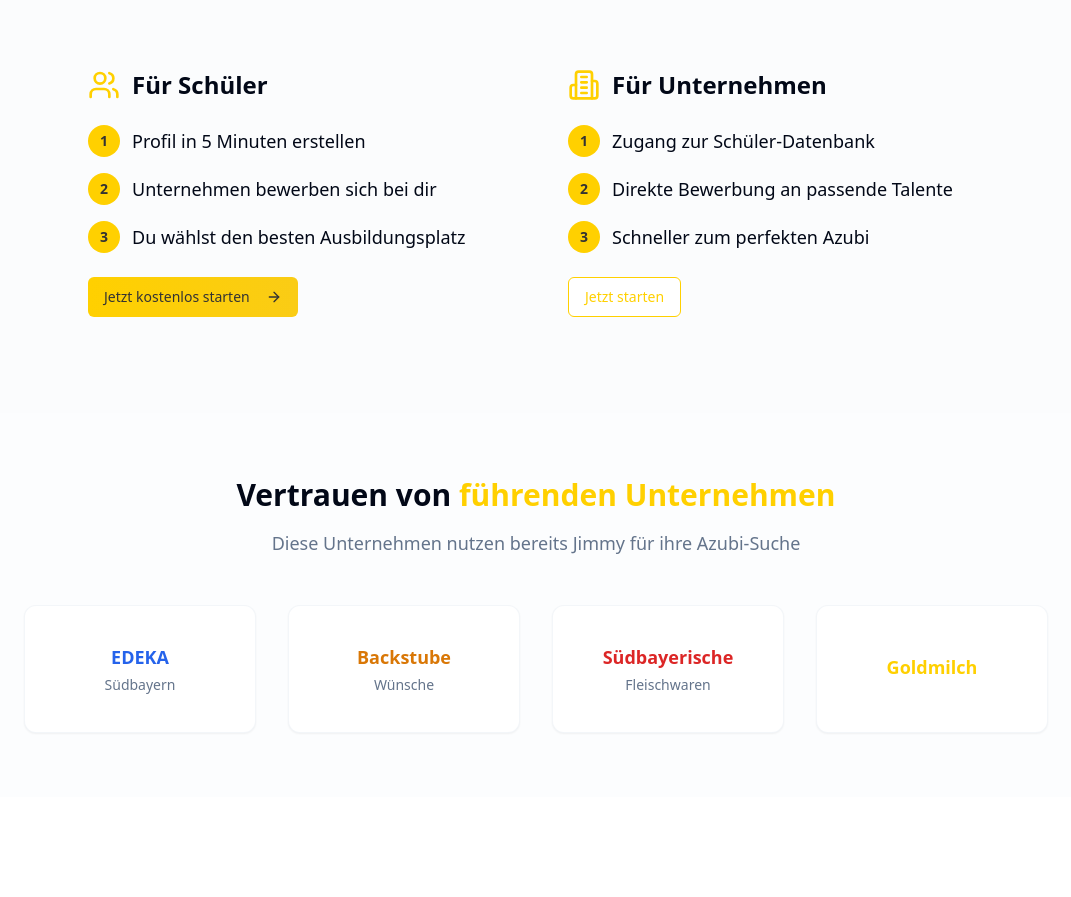
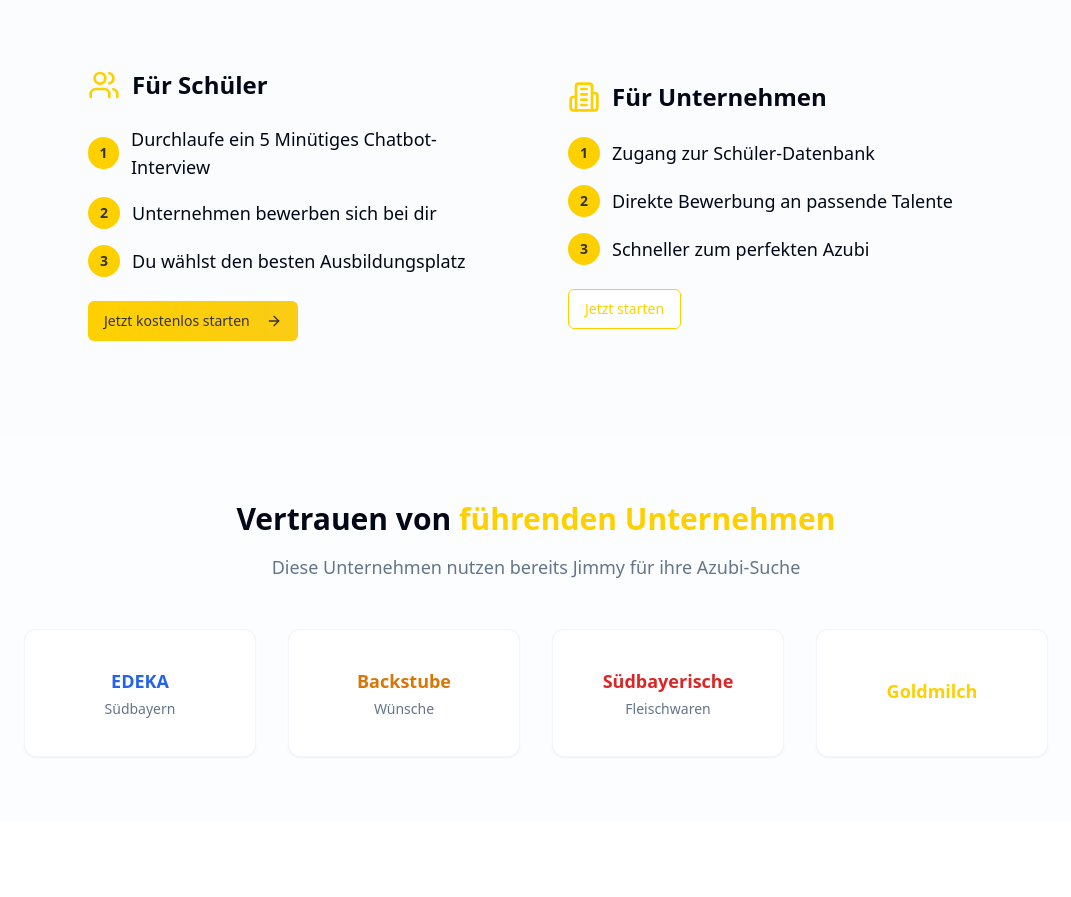
Before and after one commit to hammerer-philipp/jimmy-ausbildungsportal-hub, a React (Vite) app: page / in a window 1280 px wide. Shown: the part 1493-2390 px from the top of the page, without its empty margins (104-1175 px from the left). Built offline with nearby package versions, Linux system fonts and the light colour scheme.

Commit message:
Code edited in Lovable Code Editor
Edited UI in Lovable

```diff
--- a/src/pages/Index.tsx
+++ b/src/pages/Index.tsx
@@ -117,7 +117,7 @@ const Index = () => {
 
               <div className="space-y-4">
                 {[
-                  "Profil in 5 Minuten erstellen",
+                  "Durchlaufe ein 5 Minütiges Chatbot-Interview",
                   "Unternehmen bewerben sich bei dir",
                   "Du wählst den besten Ausbildungsplatz"
                 ].map((step, index) => (
```
